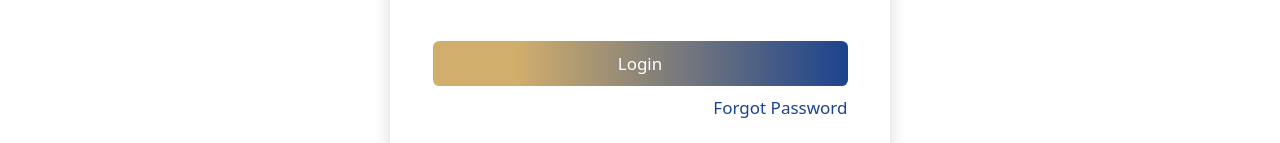
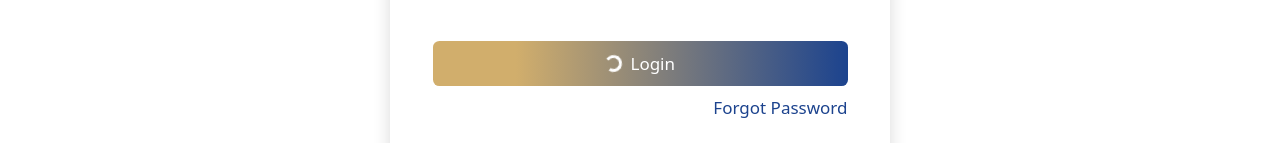
Before and after one commit to tcarsity/eriseyi-orisun-ayo, a React (Vite) app: page /admin/login in a window 1280 px wide. Shown: the part 371-514 px from the top of the page. Built offline with nearby package versions, Linux system fonts and the light colour scheme.

Commit message:
added spinner

```diff
--- a/src/components/admin/Login.jsx
+++ b/src/components/admin/Login.jsx
@@ -24,11 +24,11 @@ const Login = () => {
 
   // lockout states
   const [attempts, setAttempts] = React.useState(
-    Number(localStorage.getItem("login_attempts")) || 0
+    Number(localStorage.getItem("login_attempts")) || 0,
   );
 
   const [lockUntil, setLockUntil] = React.useState(
-    Number(localStorage.getItem("login_lock_until")) || null
+    Number(localStorage.getItem("login_lock_until")) || null,
   );
 
   const [remainingTime, setRemainingTime] = React.useState(null);
@@ -108,7 +108,7 @@ const Login = () => {
 
         toast.error(
           error.response?.data?.message ||
-            "Too many attempts. Please try again later."
+            "Too many attempts. Please try again later.",
         );
 
         return;
@@ -130,7 +130,7 @@ const Login = () => {
       }
 
       toast.error(
-        error.response?.data?.message || "Login failed. Please try again."
+        error.response?.data?.message || "Login failed. Please try again.",
       );
     },
   });
@@ -143,7 +143,7 @@ const Login = () => {
       }
       mutation.mutate(formData);
     },
-    [mutation, lockUntil]
+    [mutation, lockUntil],
   );
   return (
     <>
@@ -229,11 +229,12 @@ const Login = () => {
                         type="submit"
                         className="btn btn-primary w-100 mt-4"
                       >
+                        <span className="spinner-border spinner-border-sm me-2"></span>
                         {lockUntil
                           ? `Locked (${remainingTime}s)`
                           : mutation.isPending
-                          ? "Logging in..."
-                          : "Login"}
+                            ? "Logging in..."
+                            : "Login"}
                       </button>
 
                       <div className="d-flex justify-content-end mt-2 forgot">
```
